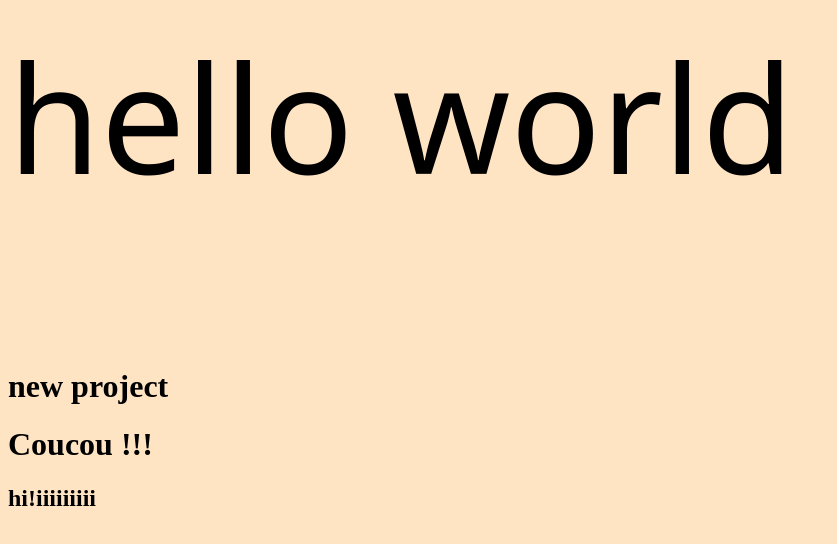
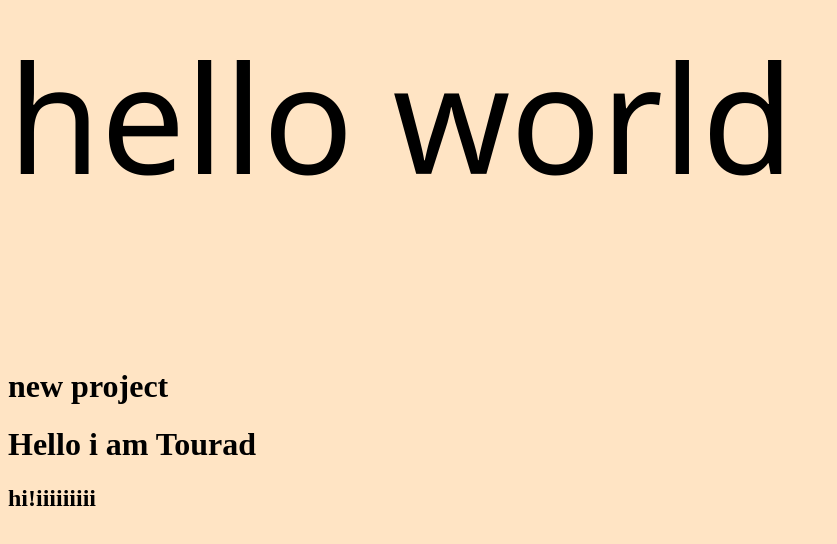
Before and after one commit to allam23/repo1, a plain HTML site: page index.html in a window 1280 px wide. Shown: the part 136-680 px from the top of the page, without its empty margins (0-837 px from the left). Drawn offline with Linux system fonts and the light colour scheme.

Commit message:
Commit tourad
Commit tourad

```diff
--- a/index.html
+++ b/index.html
@@ -11,7 +11,7 @@
     <p>hello world</p>
     <h1>new project </h1>
 
-   <h1>Coucou !!!</h1>
+   <h1>Hello  i am Tourad</h1>
 
     <h2>hi!iiiiiiiii</h2>
 
```
